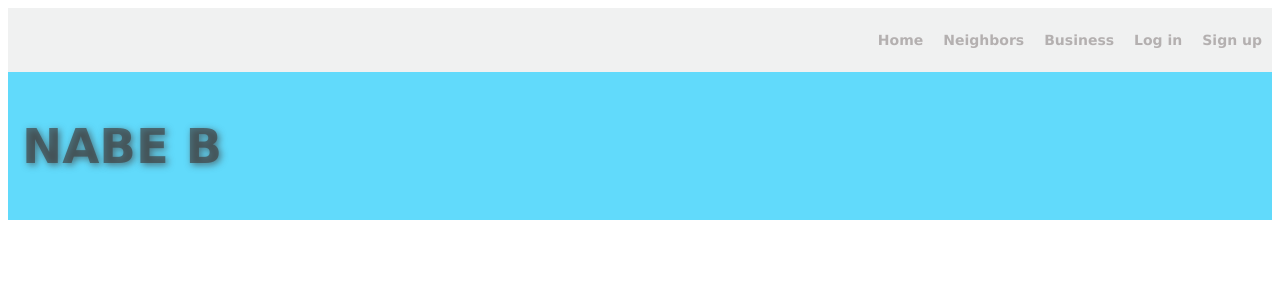
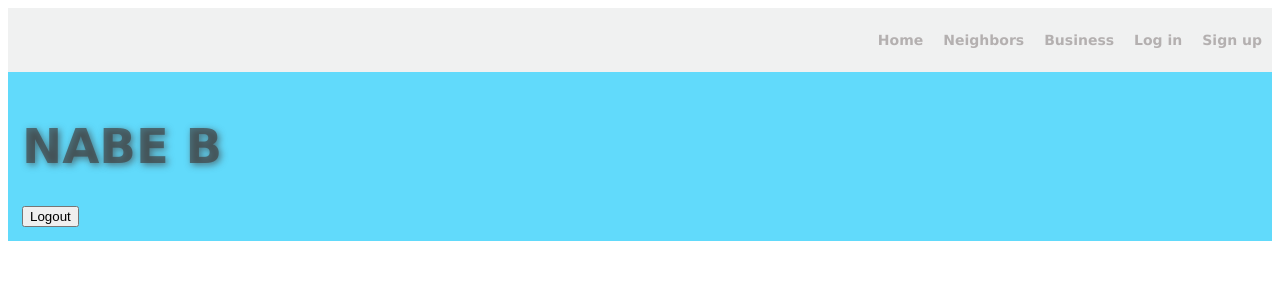
Before and after one commit to claudiahalip/NabeB_frontend_withReact, a React (Create React App) app: page / in a window 1280 px wide. Shown: the top 300 px of the page. Built offline with nearby package versions, Linux system fonts and the light colour scheme; no server answers.

Commit message:
logout feature

```diff
--- a/src/App.js
+++ b/src/App.js
@@ -57,7 +57,7 @@
         <Switch>
 
           <Route exact path='/' render={props => (
-              <Home {...props} loggedInStatus={this.state.isLoggedIn}/>
+              <Home {...props} handleLogout={this.handleLogout} loggedInStatus={this.state.isLoggedIn}/>
               )}
             />
           <Route exact path='/login' render={props => (
--- a/src/components/Home.js
+++ b/src/components/Home.js
@@ -2,8 +2,24 @@
 import { Component } from "react"
 import React from 'react'
 import {Route} from 'react-router-dom'
+import axios from "axios"
+
 
 class Home extends Component{
+
+    handleLogoutClick = () => {
+        axios.delete('http://localhost:3001/logout', {withCredentials: true})
+        .then(response =>{
+            this.props.handleLogout()
+        })
+        .catch(error => {
+            console.log("logout error", error)
+        })
+
+    }
+
+
+
 
     render(){
         return(
@@ -11,6 +27,7 @@
                  <Route exact  path = '/'>
                 <div className ='header'>
                 <h1>NABE B</h1>
+                <button onClick = {this.handleLogoutClick}>Logout</button>
                 </div>
                 </Route>
 
```
Also changed, not shown: 1 other file (tests, documents, lock files or other folders).
